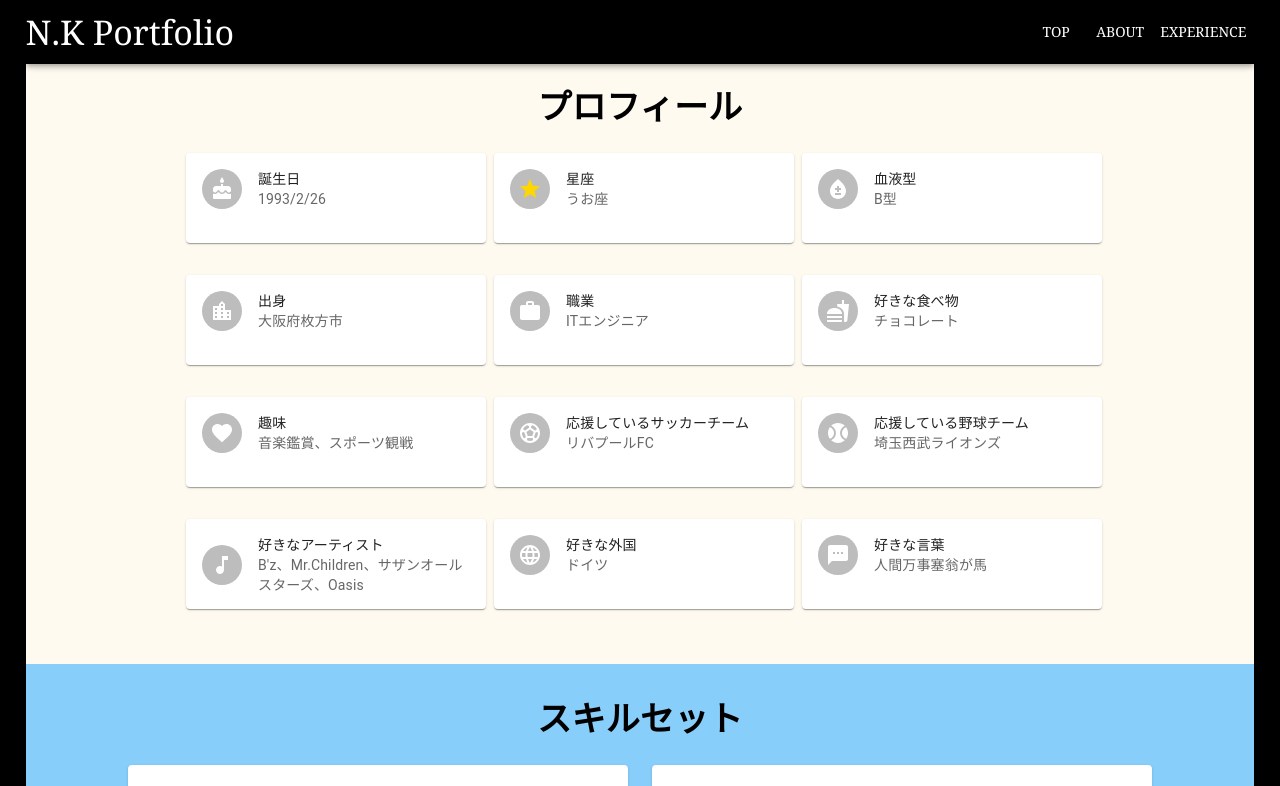
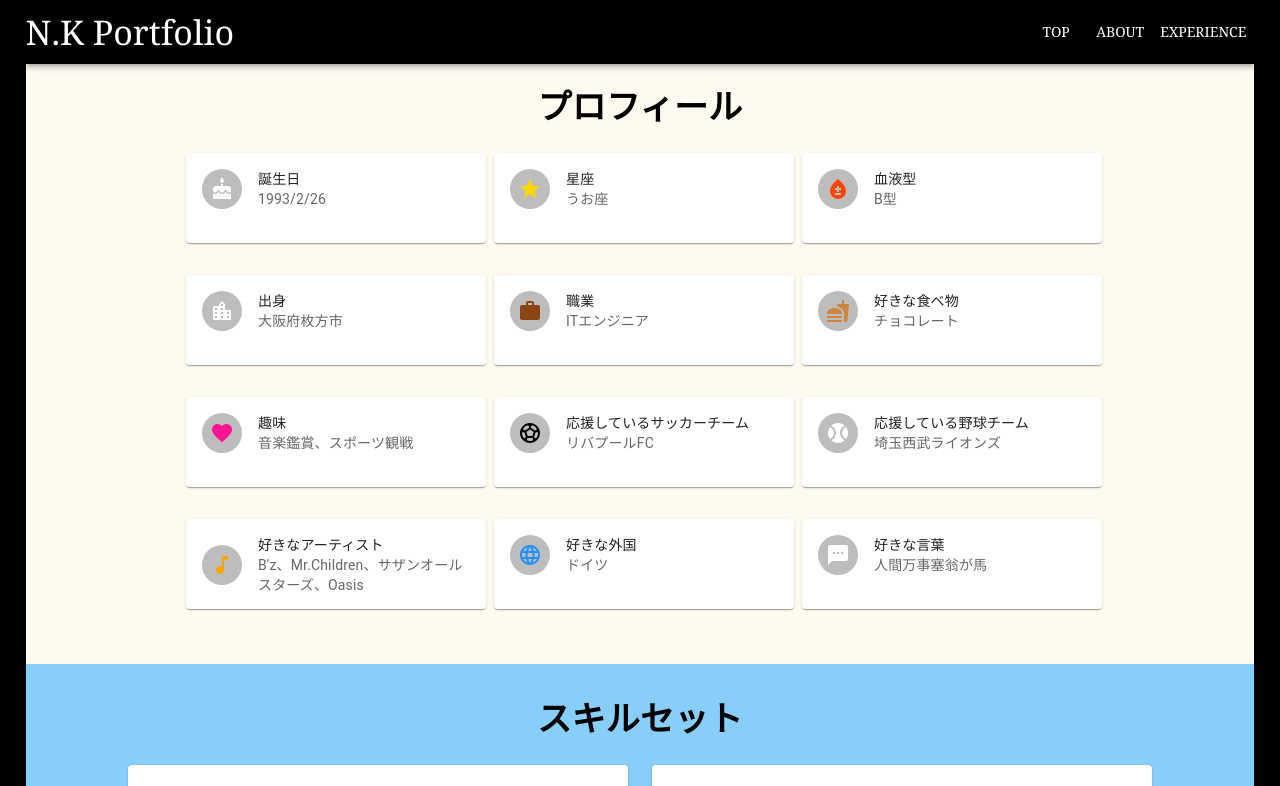
Before and after one commit to nkserveren26/reactprof, a React (Create React App) app: page /about in a window 1280 px wide. Shown: the top 786 px of the page. Built offline with nearby package versions, Linux system fonts and the light colour scheme.

Commit message:
プロフィールの各アイコンに色を適用。

```diff
--- a/src/components/variable/ProfItemArray.tsx
+++ b/src/components/variable/ProfItemArray.tsx
@@ -28,7 +28,7 @@ export const profItems: ProfItemProps[] = [
         subheader: "うお座"
     },
     {
-        icon: <BloodtypeIcon />,
+        icon: <BloodtypeIcon sx={{ color: '#FF4500' }} />,
         title: "血液型",
         subheader: "B型"
     },
@@ -38,22 +38,22 @@ export const profItems: ProfItemProps[] = [
         subheader: "大阪府枚方市"
     },
     {
-        icon: <WorkIcon />,
+        icon: <WorkIcon sx={{ color: '#8B4513' }} />,
         title: "職業",
         subheader: "ITエンジニア"
     },
     {
-        icon: <FastfoodIcon />,
+        icon: <FastfoodIcon sx={{ color: '#CD853F' }} />,
         title: "好きな食べ物",
         subheader: "チョコレート"
     },
     {
-        icon: <FavoriteIcon />,
+        icon: <FavoriteIcon sx={{ color: '#FF1493' }} />,
         title: "趣味",
         subheader: "音楽鑑賞、スポーツ観戦"
     },
     {
-        icon: <SportsSoccerIcon />,
+        icon: <SportsSoccerIcon sx={{ color: '#000000' }} />,
         title: "応援しているサッカーチーム",
         subheader: "リバプールFC"
     },
@@ -63,12 +63,12 @@ export const profItems: ProfItemProps[] = [
         subheader: "埼玉西武ライオンズ"
     },
     {
-        icon: <MusicNoteIcon />,
+        icon: <MusicNoteIcon sx={{ color: '#FFA500' }} />,
         title: "好きなアーティスト",
         subheader: "B'z、Mr.Children、サザンオールスターズ、Oasis"
     },
     {
-        icon: <LanguageIcon />,
+        icon: <LanguageIcon sx={{ color: '#1E90FF' }} />,
         title: "好きな外国",
         subheader: "ドイツ"
     },
```
